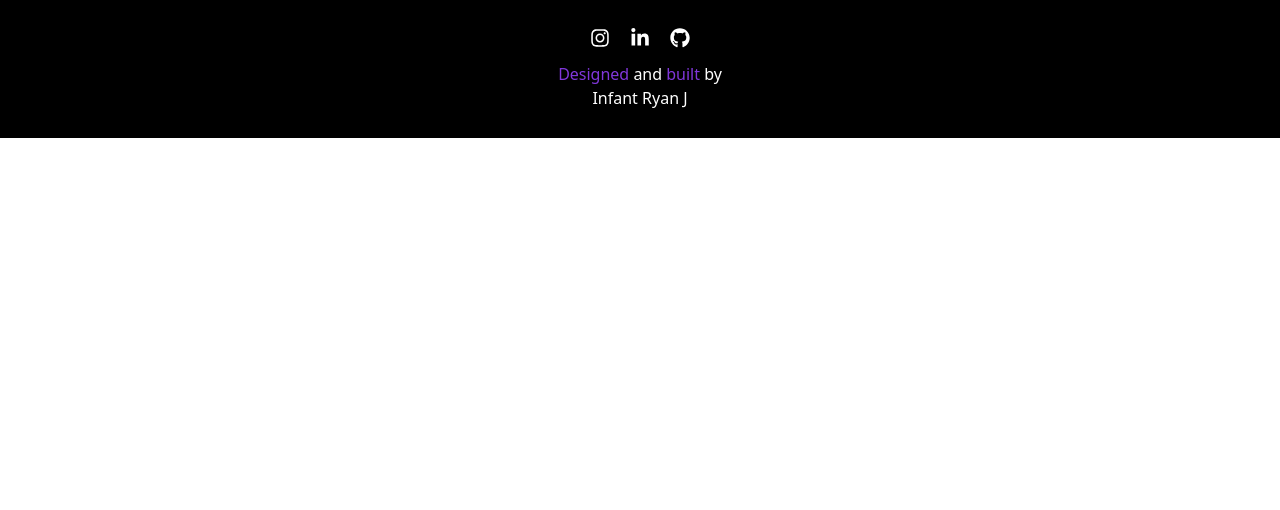
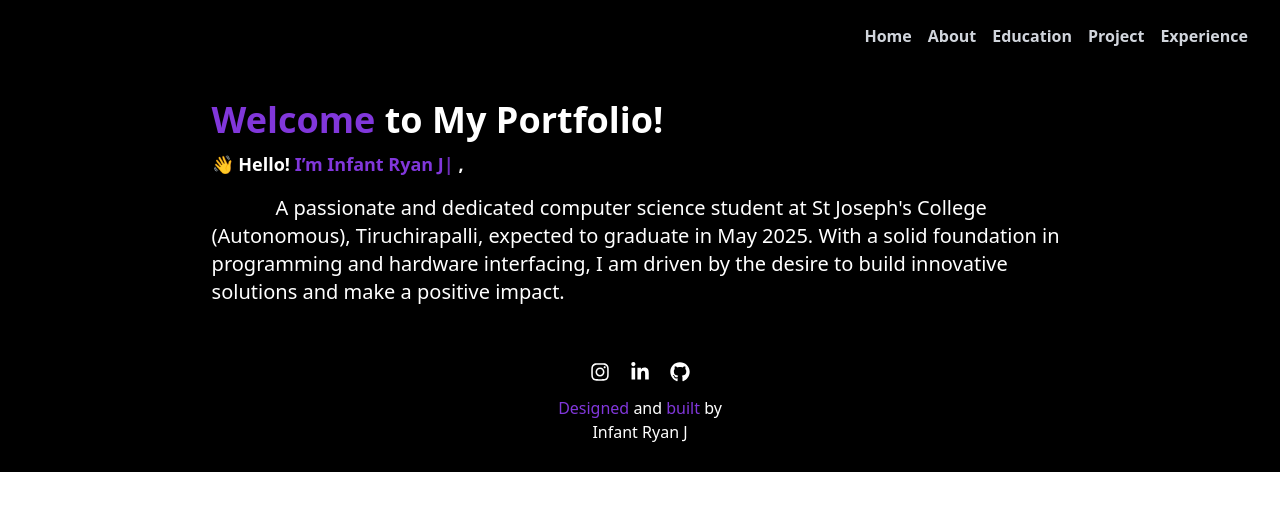
Before and after one commit to INFANT-RYAN/Portfolio, a React (Vite) app: page / in a window 1280 px wide. Shown: the top 510 px of the page. Built offline with nearby package versions, Linux system fonts and the light colour scheme.

Commit message:
feat: addind the typing effect using react typed and formatting the code

```diff
--- a/package.json
+++ b/package.json
@@ -14,6 +14,7 @@
     "react": "^19.0.0",
     "react-dom": "^19.0.0",
     "react-icons": "^5.4.0",
+    "react-typed": "^2.0.12",
     "tailwindcss": "^4.0.3"
   },
   "devDependencies": {
--- a/src/App.jsx
+++ b/src/App.jsx
@@ -1,10 +1,13 @@
 import Footer from "./componants/footer";
+import Nav from "./componants/navbar";
+import Home from "./componants/Home";
 
-export default function App(){
-  return(
+export default function App() {
+  return (
     <>
-
-    <Footer></Footer>
+      <Nav></Nav>
+      <Home></Home>
+      <Footer></Footer>
     </>
-  )
+  );
 }
--- /dev/null
+++ b/src/componants/Home.jsx
@@ -0,0 +1,34 @@
+import { ReactTyped } from "react-typed";
+
+export default function Home() {
+  return (
+    <div className="bg-black container mx-[100] p-7 text-white flex justify-center">
+      <div className="w-[70%] leading-loose">
+        <h2 className="text-4xl font-bold pb-2.5">
+          <span className="text-[#8137db]">Welcome</span> to My Portfolio!
+        </h2>
+
+        <h3 className="font-semibold text-lg pb-4">
+          &#128075; Hello!{" "}
+          <span className="text-[#8137db]">
+            {" "}
+            <span>
+              <ReactTyped strings={["I’m Infant Ryan J"]} typeSpeed={70} />
+            </span>{" "}
+          </span>
+          ,
+        </h3>
+        <p className="text-xl">
+          <span className="pl-16">
+            A passionate and dedicated computer science student at St Joseph's
+            College (Autonomous), Tiruchirapalli, expected to graduate in May
+            2025. With a solid foundation in programming and hardware
+            interfacing, I am driven by the desire to build innovative solutions
+            and make a positive impact.
+          </span>
+        </p>
+      </div>
+      <div></div>
+    </div>
+  );
+}
--- a/src/componants/footer.jsx
+++ b/src/componants/footer.jsx
@@ -4,7 +4,7 @@ import { FaGithub } from "react-icons/fa";
 
 export default function Footer() {
   return (
-    <div className=" bg-black p-7 ">
+    <div className=" bg-black p-7 container">
       <div className="flex space-x-5 mb-3.5 text-white justify-center text-xl">
         <a href="https://www.instagram.com/infantryan89/" target="_blank"  className="hover:text-[#09ebdf]"><FaInstagram /></a>
         <a href="https://www.linkedin.com/in/infant-ryan/" target="_blank"  className="hover:text-[#09ebdf]"><FaLinkedinIn /></a>
--- /dev/null
+++ b/src/componants/navbar.jsx
@@ -0,0 +1,26 @@
+export default function Nav() {
+  return (
+    <div className="bg-black p-6 flex justify-between px-8 container">
+      <div></div>
+      <nav>
+        <ul className="flex space-x-4 text-white ">
+          <li className="hover:text-[#09ebdf] text-gray-300 font-semibold">
+            <a href="#">Home</a>
+          </li>
+          <li className="hover:text-[#09ebdf] text-gray-300 font-semibold">
+            <a href="#">About</a>
+          </li>
+          <li className="hover:text-[#09ebdf] text-gray-300 font-semibold">
+            <a href="#">Education</a>
+          </li>
+          <li className="hover:text-[#09ebdf] text-gray-300 font-semibold">
+            <a href="#">Project</a>
+          </li>
+          <li className="hover:text-[#09ebdf] text-gray-300 font-semibold">
+            <a href="#">Experience</a>
+          </li>
+        </ul>
+      </nav>
+    </div>
+  );
+}
```
Also changed, not shown: 1 other file (tests, documents, lock files or other folders).
